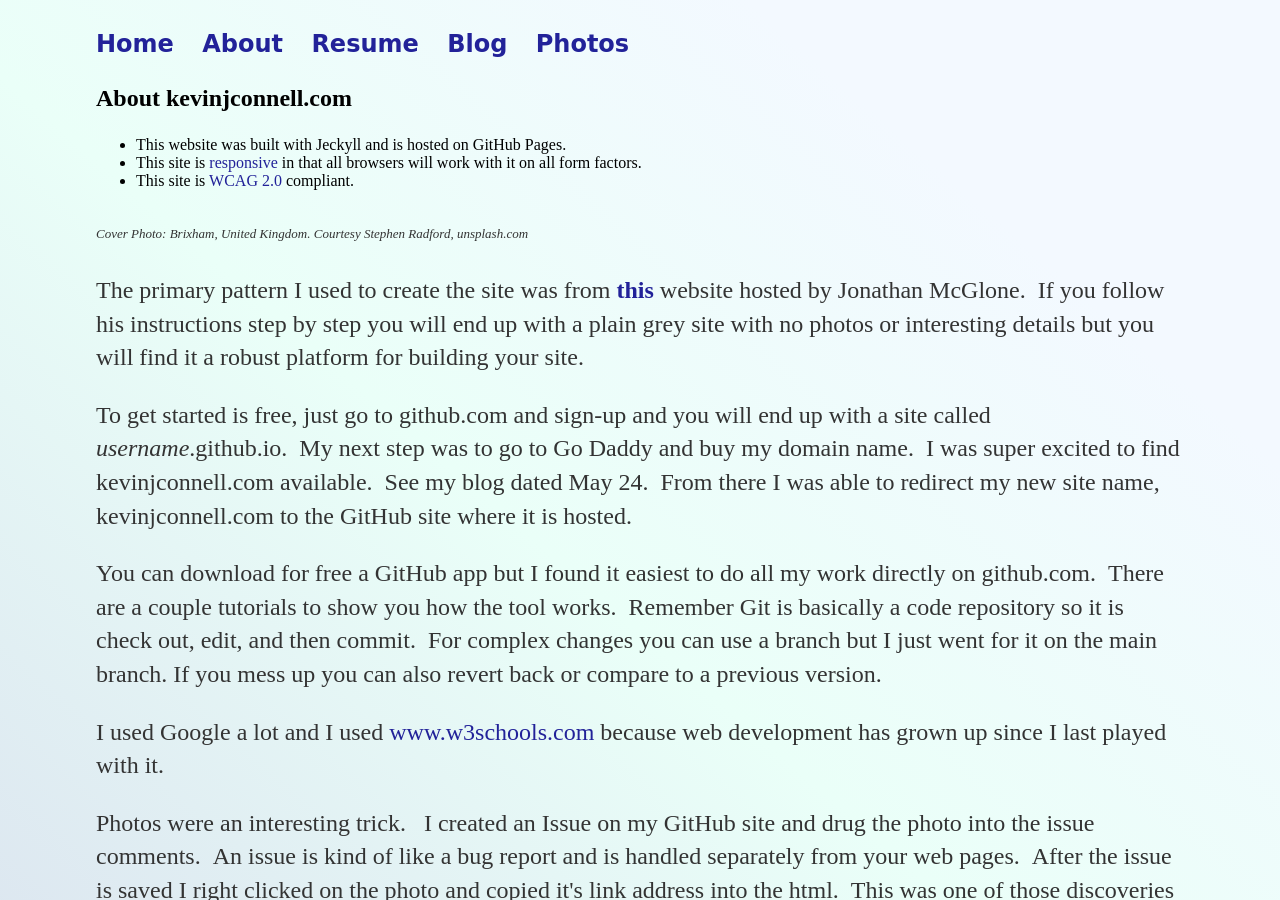
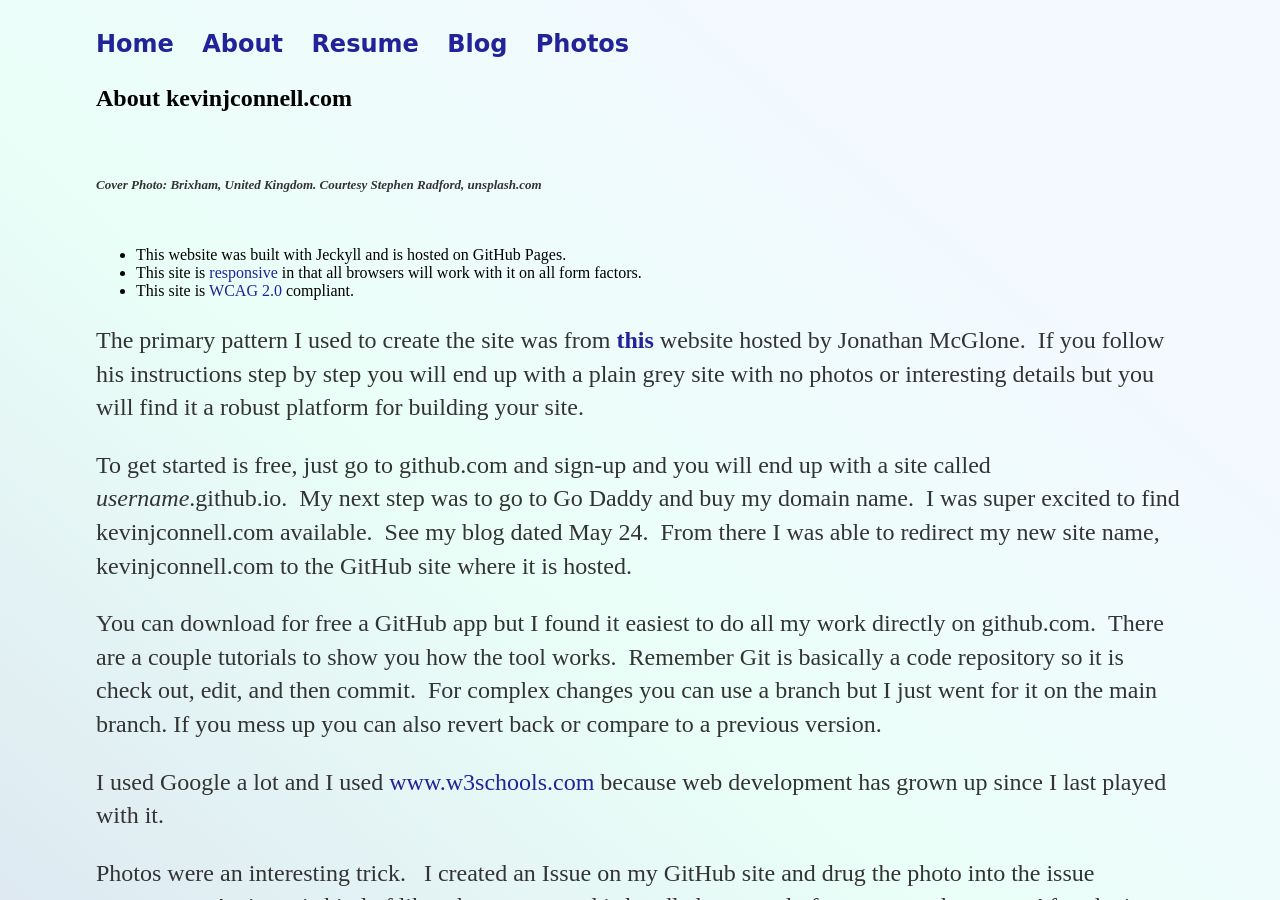
Before and after one commit to mo4dawg/mo4dawg.github.io, a Jekyll site: the page built from theSite/index.html, in a window 1280 px wide and 900 px high. Built offline with Jekyll 4.4.1, drawn with Linux system fonts in a browser that asks for light colours.

Commit message:
Update index.html

```diff
--- a/theSite/index.html
+++ b/theSite/index.html
@@ -3,7 +3,7 @@
 title: About this Website
 ---
 <div class="blurb">
-  <h2>About kevinjconnell.com</h2>
+  <h2>About kevinjconnell.com<p><font size = "2"><i> Cover Photo: Brixham, United Kingdom.  Courtesy Stephen Radford, unsplash.com</i></font></p></h2>
   <div>
     <ul>
       <li>This website was built with Jeckyll and is hosted on GitHub Pages.</li>
@@ -11,7 +11,7 @@
       <li>This site is <a href="https://www.w3.org/TR/WCAG20/"> WCAG 2.0</a> compliant.</li>
     </ul>
   </div>
-  <p><font size = "2"><i>Cover Photo: Brixham, United Kingdom.  Courtesy Stephen Radford, unsplash.com</i></font></p>
+
   <p>The primary pattern I used to create the site was from <a href="http://jmcglone.com/guides/github-pages/"><b> this </b></a> website hosted by Jonathan McGlone. &nbsp;If you follow his instructions step by step you will end up with a plain grey site with no photos or interesting details but you will find it a robust platform for building your site.</p>
   <p>To get started is free, just go to github.com and sign-up and you will end up with a site called <i>username</i>.github.io.&nbsp;  My next step was to go to Go Daddy and buy my domain name.  &nbsp;I was super excited to find kevinjconnell.com available. &nbsp;See my blog dated May 24.  &nbsp;From there I was able to redirect my new site name, kevinjconnell.com to the GitHub site where it is hosted.</p>
   <p>You can download for free a GitHub app but I found it easiest to do all my work directly on github.com. &nbsp;There are a couple tutorials to show you how the tool works.  &nbsp;Remember Git is basically a code repository so it is check out, edit, and then commit.  &nbsp;For complex changes you can use a branch but I just went for it on the main branch.  If you mess up you can also revert back or compare to a previous version.</p>
```
